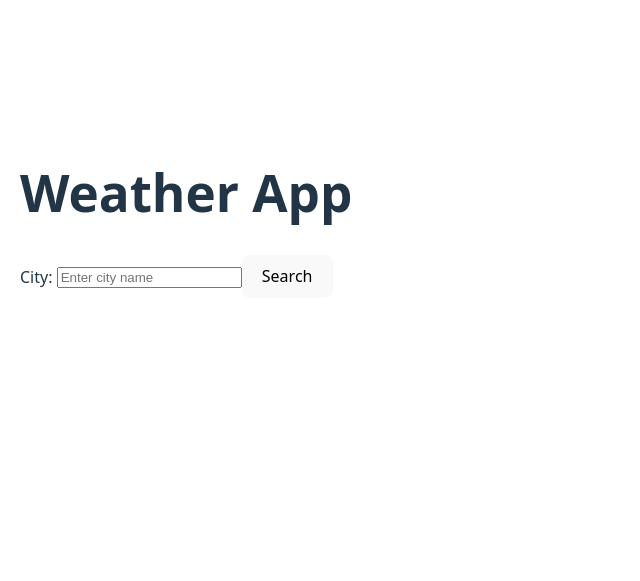
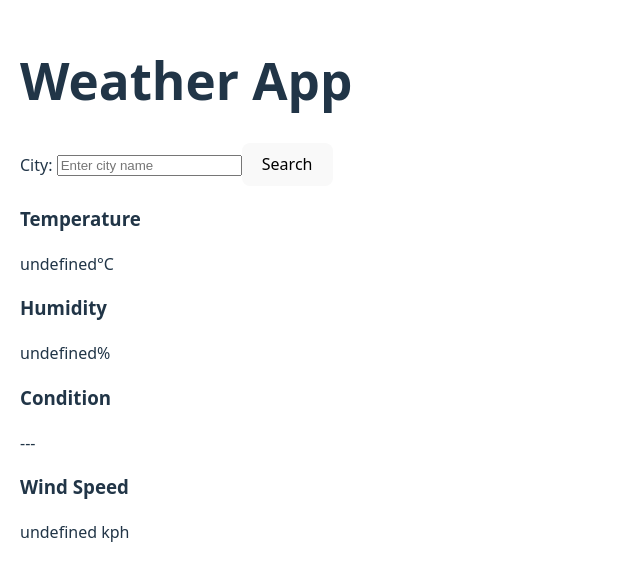
Before and after one commit to Gnanavardhan961/XWeather, a React (Vite) app: page / in a window 1280 px wide. Shown: the part 111-692 px from the top of the page, without its empty margins (0-640 px from the left). Built offline with nearby package versions, Linux system fonts and the light colour scheme.

Commit message:
Initial commit - Vite project

```diff
--- a/src/components/Weather.jsx
+++ b/src/components/Weather.jsx
@@ -30,30 +30,12 @@ const Weather = () => {
     }
   };
 
-  const renderCards = () => {
-    if (!weatherData || !weatherData.current) return null;
-    const { temp_c, humidity, condition, wind_kph } = weatherData.current;
-    return (
-      <>
-        <div className="weather-card">
-          <h3>Temperature</h3>
-          <p>{temp_c}°C</p>
-        </div>
-        <div className="weather-card">
-          <h3>Humidity</h3>
-          <p>{humidity}%</p>
-        </div>
-        <div className="weather-card">
-          <h3>Condition</h3>
-          <p>{condition.text}</p>
-        </div>
-        <div className="weather-card">
-          <h3>Wind Speed</h3>
-          <p>{wind_kph} kph</p>
-        </div>
-      </>
-    );
-  };
+  const renderCard = (title, value) => (
+    <div className="weather-card">
+      <h3>{title}</h3>
+      <p>{value || "---"}</p>
+    </div>
+  );
 
   return (
     <div style={{ padding: "20px" }}>
@@ -74,7 +56,10 @@ const Weather = () => {
       {loading && <p>Loading data...</p>}
 
       <div className="weather-cards" style={{ minHeight: "150px" }}>
-        {renderCards()}
+        {renderCard("Temperature", weatherData?.current?.temp_c + "°C")}
+        {renderCard("Humidity", weatherData?.current?.humidity + "%")}
+        {renderCard("Condition", weatherData?.current?.condition?.text)}
+        {renderCard("Wind Speed", weatherData?.current?.wind_kph + " kph")}
       </div>
     </div>
   );
```
